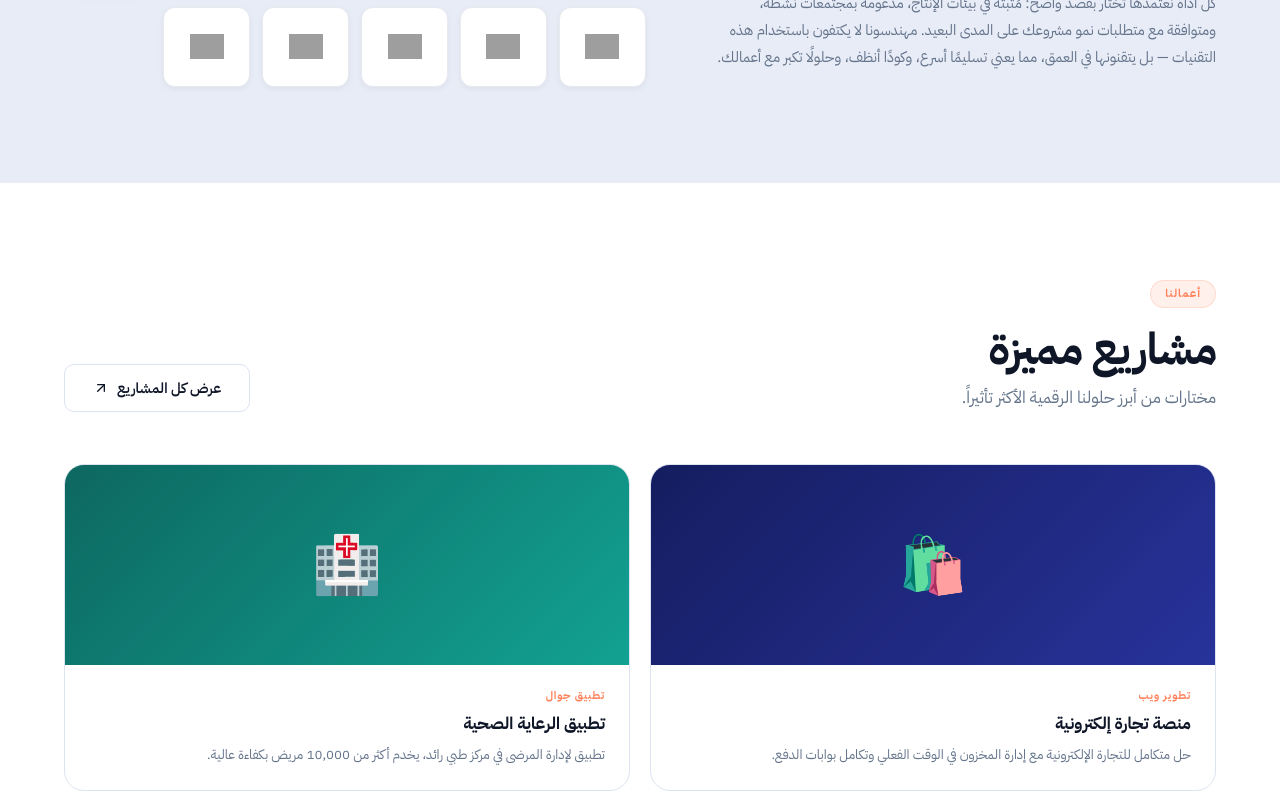
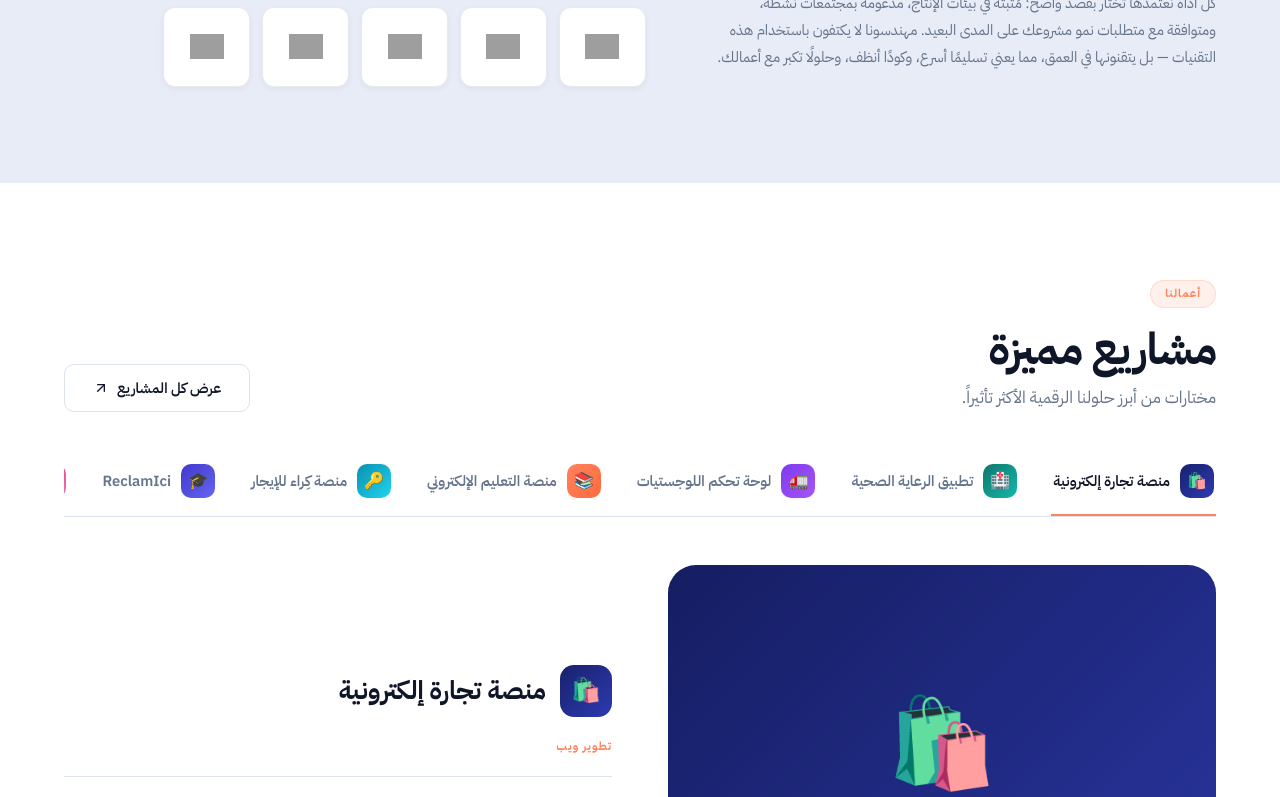
Before and after one commit to abdallahilili/rawavid_website, a React (Vite) app: page / in a window 1280 px wide. Shown: the part 2000-2797 px from the top of the page. Built offline with nearby package versions, Linux system fonts and the light colour scheme; grey boxes are pictures that could not be loaded.

Commit message:
port folio

```diff
--- a/src/components/Portfolio.tsx
+++ b/src/components/Portfolio.tsx
@@ -1,3 +1,4 @@
+import { useMemo, useState } from 'react';
 import { useI18n } from '../i18n';
 import { useScrollReveal } from '../hooks/useScrollReveal';
 import { ArrowUpRight } from 'lucide-react';
@@ -5,9 +6,15 @@ import { ArrowUpRight } from 'lucide-react';
 export default function Portfolio() {
   const { t } = useI18n();
   const headerRef = useScrollReveal<HTMLDivElement>();
-  const gridRef = useScrollReveal<HTMLDivElement>();
+  const tabsRef = useScrollReveal<HTMLDivElement>();
 
-  const projects = Object.values(t.portfolio.items);
+  const projects = useMemo(
+    () => Object.entries(t.portfolio.items).map(([id, project]) => ({ id, ...project })),
+    [t]
+  );
+
+  const [activeId, setActiveId] = useState(projects[0].id);
+  const active = projects.find((p) => p.id === activeId) ?? projects[0];
 
   return (
     <section id="portfolio" style={{ padding: '6rem 0', background: 'var(--c-surface)' }}>
@@ -31,24 +38,36 @@ export default function Portfolio() {
           </button>
         </div>
 
-        <div ref={gridRef} className="portfolio-grid reveal-up delay-150">
+        <div ref={tabsRef} className="portfolio-tabs-row reveal-up">
           {projects.map((project) => (
-            <div className="portfolio-card" key={project.title}>
-              <div
-                className="portfolio-visual"
-                style={{ background: project.gradient }}
-              >
-                <span style={{ fontSize: '3.5rem', position: 'relative', zIndex: 1 }}>
-                  {project.icon}
-                </span>
-              </div>
-              <div className="portfolio-content">
-                <div className="portfolio-category">{project.category}</div>
-                <h3 className="portfolio-title">{project.title}</h3>
-                <p className="portfolio-desc">{project.description}</p>
-              </div>
+            <button
+              key={project.id}
+              className={`portfolio-tab-item${project.id === activeId ? ' active' : ''}`}
+              onClick={() => setActiveId(project.id)}
+            >
+              <span className="portfolio-tab-icon" style={{ background: project.gradient }}>
+                {project.icon}
+              </span>
+              {project.title}
+            </button>
+          ))}
+        </div>
+
+        <div className="portfolio-detail" key={active.id}>
+          <div className="portfolio-detail-visual" style={{ background: active.gradient }}>
+            <span className="portfolio-detail-visual-icon">{active.icon}</span>
+          </div>
+          <div className="portfolio-detail-content">
+            <div className="portfolio-detail-header">
+              <span className="portfolio-detail-icon-badge" style={{ background: active.gradient }}>
+                {active.icon}
+              </span>
+              <h3 className="portfolio-detail-title">{active.title}</h3>
             </div>
-          ))}
+            <div className="portfolio-detail-category">{active.category}</div>
+            <div className="portfolio-detail-divider" />
+            <p className="portfolio-detail-desc">{active.description}</p>
+          </div>
         </div>
       </div>
     </section>
--- a/src/i18n/ar.ts
+++ b/src/i18n/ar.ts
@@ -86,6 +86,41 @@ const ar = {
         description: 'منصة تعلم عبر الإنترنت تدعم أكثر من 5,000 طالب في موريتانيا.',
         gradient: 'linear-gradient(135deg, #FF825C 0%, #ff6b3d 100%)',
         icon: '📚',
+      },
+      p5: {
+        title: 'منصة كِراء للإيجار',
+        category: 'منصة SaaS',
+        description: 'سوق إلكتروني لتأجير العقارات والمعدات يربط بين المستأجرين والملاك مع حجز ودفع آمنين.',
+        gradient: 'linear-gradient(135deg, #0891b2 0%, #22d3ee 100%)',
+        icon: '🔑',
+      },
+      p6: {
+        title: 'ReclamIci',
+        category: 'منصة نتائج',
+        description: 'بوابة نتائج إلكترونية للمعهد العالي للمحاسبة والإدارة (ISCAE)، تتيح للطلاب الوصول الفوري إلى نتائج امتحاناتهم.',
+        gradient: 'linear-gradient(135deg, #4338ca 0%, #6366f1 100%)',
+        icon: '🎓',
+      },
+      p7: {
+        title: 'تسهيل',
+        category: 'تطبيق جوال',
+        description: 'تطبيق جوال يساعد أصحاب المحلات الصغيرة على إدارة المخزون والمبيعات والعمليات اليومية بسهولة.',
+        gradient: 'linear-gradient(135deg, #db2777 0%, #f472b6 100%)',
+        icon: '🏪',
+      },
+      p8: {
+        title: 'حضور أساتذة MPG',
+        category: 'نظام إدارة',
+        description: 'نظام رقمي لإدارة حضور الأساتذة في المدرسة التقنية للمناجم والبترول والغاز (MPG).',
+        gradient: 'linear-gradient(135deg, #b45309 0%, #f59e0b 100%)',
+        icon: '👨‍🏫',
+      },
+      p9: {
+        title: 'نتائج انتقاء تكوين MPG 2026',
+        category: 'منصة نتائج',
+        description: 'منصة إلكترونية لنشر نتائج انتقاء برامج التكوين لسنة 2026 بالمدرسة التقنية للمناجم والبترول والغاز (MPG).',
+        gradient: 'linear-gradient(135deg, #334155 0%, #64748b 100%)',
+        icon: '🏆',
       },
     },
   },
--- a/src/i18n/en.ts
+++ b/src/i18n/en.ts
@@ -86,6 +86,41 @@ const en = {
         description: 'Online learning platform supporting 5,000+ students across Mauritania.',
         gradient: 'linear-gradient(135deg, #FF825C 0%, #ff6b3d 100%)',
         icon: '📚',
+      },
+      p5: {
+        title: 'Kiraa — Rental Platform',
+        category: 'SaaS Platform',
+        description: 'Online rental marketplace connecting renters with property and equipment owners, with secure bookings and payments.',
+        gradient: 'linear-gradient(135deg, #0891b2 0%, #22d3ee 100%)',
+        icon: '🔑',
+      },
+      p6: {
+        title: 'ReclamIci',
+        category: 'Results Platform',
+        description: 'Online results portal for the Institut Supérieur de Comptabilité et d\'Administration (ISCAE), giving students instant access to their exam results.',
+        gradient: 'linear-gradient(135deg, #4338ca 0%, #6366f1 100%)',
+        icon: '🎓',
+      },
+      p7: {
+        title: 'Teshil',
+        category: 'Mobile App',
+        description: 'Mobile application that helps small shop owners manage inventory, sales, and daily operations with ease.',
+        gradient: 'linear-gradient(135deg, #db2777 0%, #f472b6 100%)',
+        icon: '🏪',
+      },
+      p8: {
+        title: 'MPG Teacher Attendance',
+        category: 'Management System',
+        description: 'Digital attendance management system for teaching staff at the École Technique des Mines, du Pétrole et du Gaz (MPG).',
+        gradient: 'linear-gradient(135deg, #b45309 0%, #f59e0b 100%)',
+        icon: '👨‍🏫',
+      },
+      p9: {
+        title: 'MPG 2026 Admission Results',
+        category: 'Results Platform',
+        description: 'Online platform publishing the 2026 training program selection results for the École Technique des Mines, du Pétrole et du Gaz (MPG).',
+        gradient: 'linear-gradient(135deg, #334155 0%, #64748b 100%)',
+        icon: '🏆',
       },
     },
   },
--- a/src/index.css
+++ b/src/index.css
@@ -1393,73 +1393,146 @@ body.arabic .hero-stat:first-child {
 /* ===========================
    PORTFOLIO
    =========================== */
-.portfolio-grid {
+.portfolio-tabs-row {
+  display: flex;
+  align-items: stretch;
+  gap: 2rem;
+  overflow-x: auto;
+  border-bottom: 1px solid var(--c-border);
+  margin-bottom: 3rem;
+  scrollbar-width: thin;
+}
+
+.portfolio-tabs-row::-webkit-scrollbar {
+  height: 4px;
+}
+
+.portfolio-tabs-row::-webkit-scrollbar-thumb {
+  background: var(--c-border);
+  border-radius: var(--radius-full);
+}
+
+.portfolio-tab-item {
+  display: flex;
+  align-items: center;
+  gap: 0.625rem;
+  padding: 0 0.125rem 1rem;
+  background: none;
+  border: none;
+  border-bottom: 2px solid transparent;
+  white-space: nowrap;
+  flex-shrink: 0;
+  color: var(--c-ink-muted);
+  font-size: 0.92rem;
+  font-weight: 600;
+  transition: all var(--t-fast);
+}
+
+.portfolio-tab-item:hover {
+  color: var(--c-ink);
+}
+
+.portfolio-tab-item.active {
+  color: var(--c-ink);
+  border-bottom-color: var(--c-accent);
+}
+
+.portfolio-tab-icon {
+  width: 34px;
+  height: 34px;
+  min-width: 34px;
+  border-radius: 10px;
+  display: flex;
+  align-items: center;
+  justify-content: center;
+  font-size: 1rem;
+}
+
+.portfolio-detail {
   display: grid;
-  grid-template-columns: repeat(2, 1fr);
-  gap: 1.25rem;
-}
-
-@media (max-width: 720px) {
-  .portfolio-grid {
+  grid-template-columns: 1fr 1fr;
+  gap: 3.5rem;
+  align-items: center;
+  animation: portfolio-fade-in 0.35s ease;
+}
+
+@keyframes portfolio-fade-in {
+  from { opacity: 0; transform: translateY(8px); }
+  to { opacity: 1; transform: translateY(0); }
+}
+
+@media (max-width: 860px) {
+  .portfolio-detail {
     grid-template-columns: 1fr;
-  }
-}
-
-.portfolio-card {
-  border-radius: var(--radius-xl);
-  overflow: hidden;
-  background: var(--c-surface);
-  border: 1px solid var(--c-border);
-  transition: all var(--t-base);
-  cursor: pointer;
-}
-
-.portfolio-card:hover {
-  box-shadow: var(--shadow-xl);
-  transform: translateY(-4px);
-}
-
-.portfolio-visual {
-  height: 200px;
+    gap: 2rem;
+  }
+}
+
+.portfolio-detail-visual {
+  height: 360px;
+  border-radius: var(--radius-2xl);
   display: flex;
   align-items: center;
   justify-content: center;
-  font-size: 3rem;
   position: relative;
   overflow: hidden;
 }
 
-.portfolio-visual::after {
+.portfolio-detail-visual::after {
   content: '';
   position: absolute;
   inset: 0;
-  background: rgba(0, 0, 0, 0.12);
-}
-
-.portfolio-content {
-  padding: 1.375rem 1.5rem 1.5rem;
-}
-
-.portfolio-category {
-  font-size: 0.68rem;
+  background: rgba(0, 0, 0, 0.1);
+}
+
+.portfolio-detail-visual-icon {
+  font-size: 5.5rem;
+  position: relative;
+  z-index: 1;
+}
+
+.portfolio-detail-header {
+  display: flex;
+  align-items: center;
+  gap: 0.875rem;
+  margin-bottom: 1.25rem;
+}
+
+.portfolio-detail-icon-badge {
+  width: 52px;
+  height: 52px;
+  min-width: 52px;
+  border-radius: 14px;
+  display: flex;
+  align-items: center;
+  justify-content: center;
+  font-size: 1.5rem;
+}
+
+.portfolio-detail-title {
+  font-size: 1.6rem;
+  font-weight: 800;
+  color: var(--c-ink);
+}
+
+.portfolio-detail-category {
+  font-size: 0.72rem;
   font-weight: 700;
   letter-spacing: 0.07em;
   text-transform: uppercase;
   color: var(--c-accent);
-  margin-bottom: 0.3rem;
-}
-
-.portfolio-title {
-  font-size: 1.05rem;
-  font-weight: 800;
-  color: var(--c-ink);
-  margin-bottom: 0.375rem;
-}
-
-.portfolio-desc {
-  font-size: 0.835rem;
+}
+
+.portfolio-detail-divider {
+  height: 1px;
+  background: var(--c-border);
+  margin: 1.25rem 0;
+}
+
+.portfolio-detail-desc {
+  font-size: 1rem;
   color: var(--c-ink-muted);
-  line-height: 1.65;
+  line-height: 1.8;
 }
 
 /* ===========================
```
